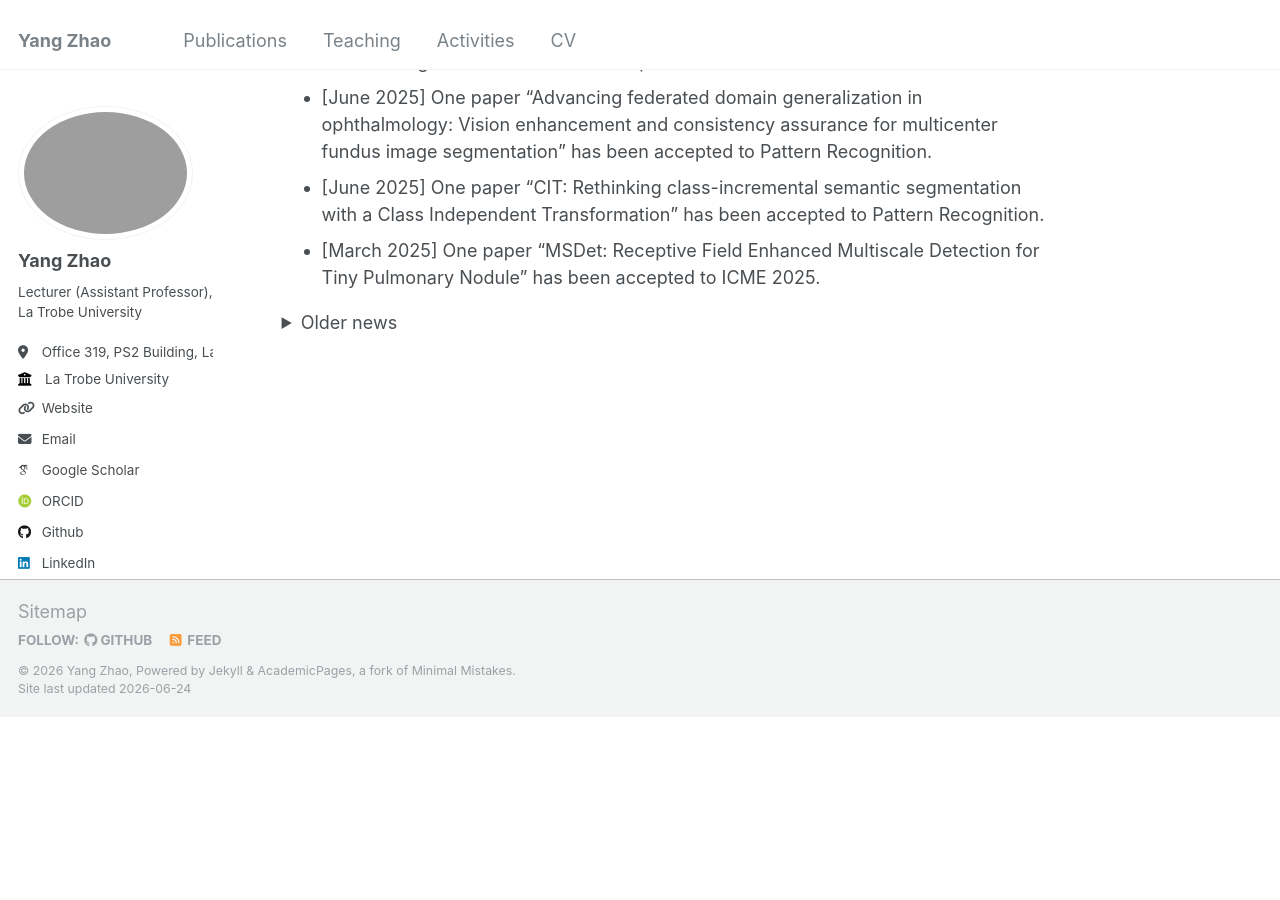
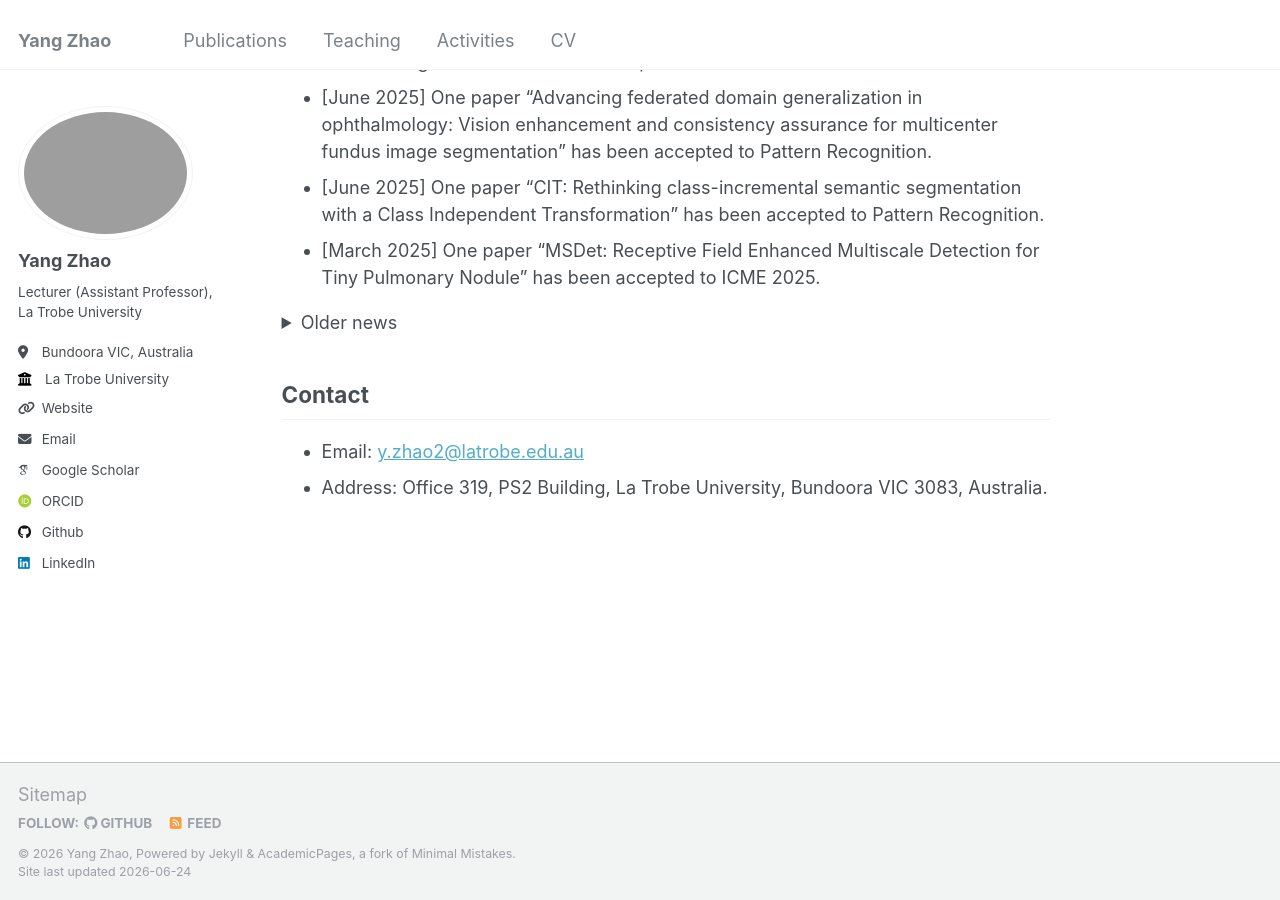
Before and after one commit to yangyangkiki/yangyangkiki.github.io, a Jekyll site: the page built from _pages/about.md, in a window 1280 px wide and 900 px high, scrolled down 948 px. Built offline with Jekyll 4.4.1, drawn with Linux system fonts in a browser that asks for light colours; some web fonts are replaced; before the commit the page ends 1665 px from its top, so only the background shows below that.

Commit message:
Restore homepage contact section

```diff
--- a/_config.yml
+++ b/_config.yml
@@ -25,7 +25,7 @@ author:
   name             : "Yang Zhao"
   pronouns         : # example: "she/her"
   bio              : "Lecturer (Assistant Professor), La Trobe University"
-  location         : "Office 319, PS2 Building, La Trobe University, Bundoora VIC 3083, Australia"
+  location         : "Bundoora VIC, Australia"
   employer         : "La Trobe University"
   uri              : "https://scholars.latrobe.edu.au/y4zhao"
   email            : "y.zhao2@latrobe.edu.au"
--- a/_pages/about.md
+++ b/_pages/about.md
@@ -60,3 +60,8 @@ I am open to interdisciplinary collaboration and eligible to supervise Honors, M
 - [Feb. 2018] I went to Griffith University.
 
 </details>
+
+## Contact
+
+- Email: [y.zhao2@latrobe.edu.au](mailto:y.zhao2@latrobe.edu.au)
+- Address: Office 319, PS2 Building, La Trobe University, Bundoora VIC 3083, Australia.
```
